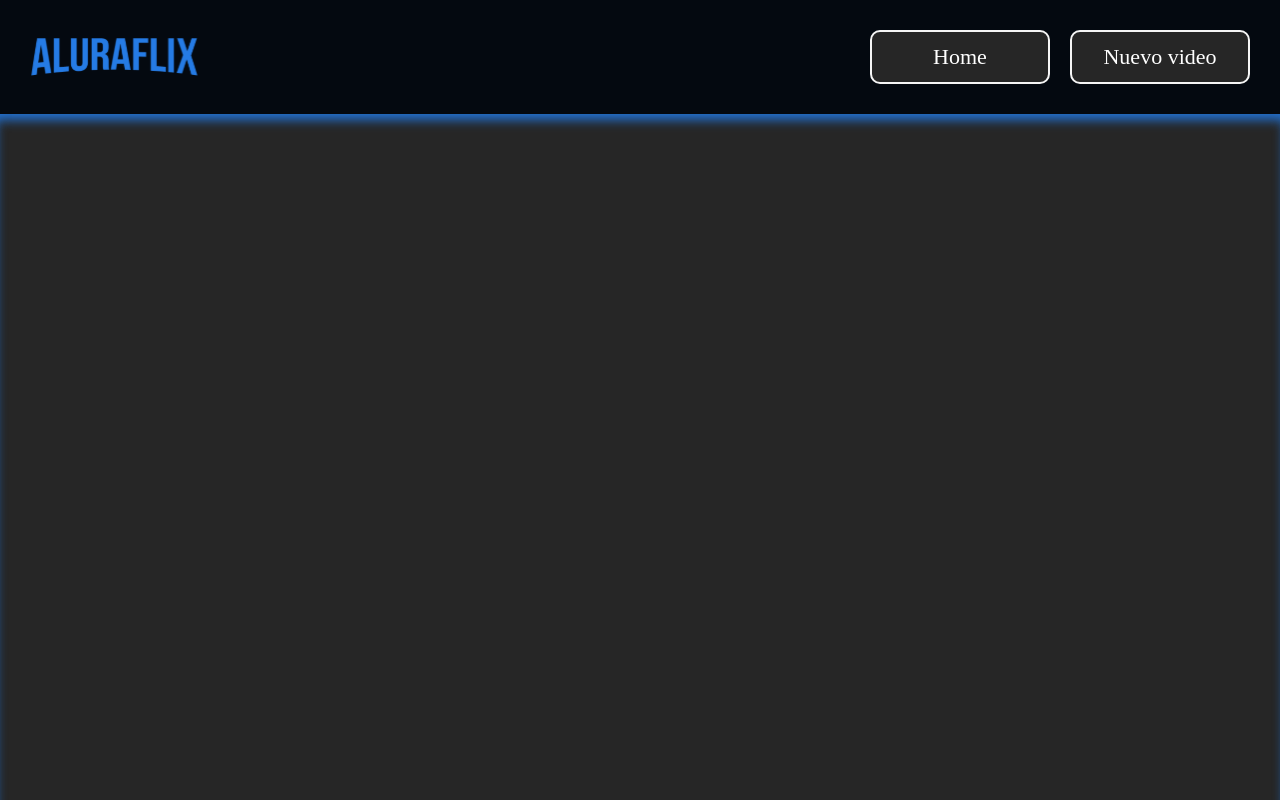
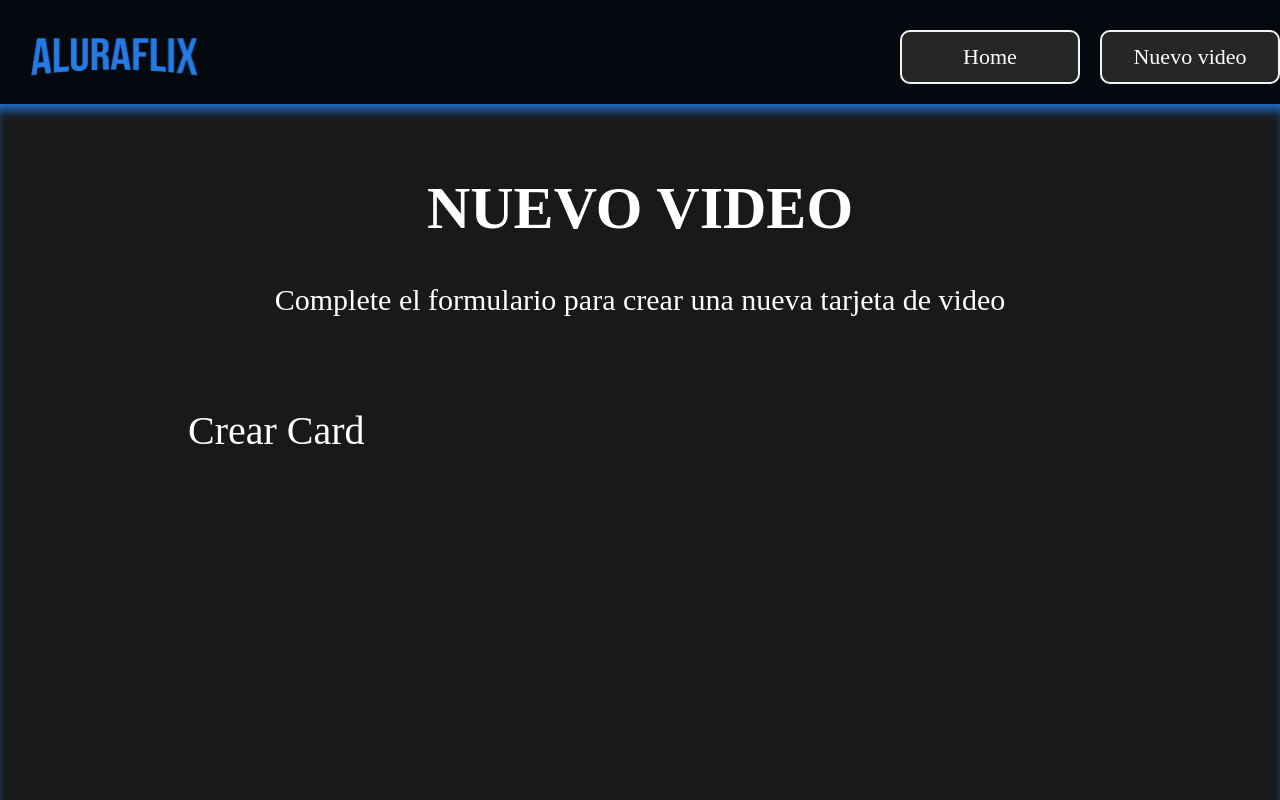
Before and after one commit to PGPLAYER15/Alura-flix, a React (Vite) app: page /Formulario in a window 1280 px wide. Shown: the top 800 px of the page. Built offline with nearby package versions, Linux system fonts and the light colour scheme.

Commit message:
Agregamos las funciones de borrar los videos y iniciamos con el formulario

```diff
--- a/db.json
+++ b/db.json
@@ -1,7 +1,7 @@
 {
   "videos": [
     {
-        "id": 1,
+      "id": "1",
       "title": "Qué Significa Pensar Como Programador",
       "category": "FRONT END",
       "categoryColor": "#6BD1FF",
@@ -10,7 +10,7 @@
       "description": "¿Cuáles son las principales características de un programador? ¿Qué habilidades y competencias debe tener alguien que quiere seguir esa carrera? En este video Christian Velasco nos habla de las principales características de un Programador."
     },
     {
-        "id": 2,
+      "id": "2",
       "title": "Cuándo usar let, var y const?",
       "category": "FRONT END",
       "categoryColor": "#6BD1FF",
@@ -19,43 +19,34 @@
       "description": "¿A veces cuando estás programando sientes dificuldades en saber en qué momento utilizar let, var o const para declarar una variable? En este video te sacamos estas dudas, además de explicarte lo que es escopo global y local en JavaScript."
     },
     {
-        "id": 3,
-        "title": "¿Qué es JavaScript?",
-        "category": "FRONT END",
-        "categoryColor": "#6BD1FF",
-        "photo": "https://i.ytimg.com/vi/GJfOSoaXk4s/mqdefault.jpg",
-        "link": "https://www.youtube.com/embed/GJfOSoaXk4s?si=Sy4rvrikw1n4x2-o",
-        "description": "JavaScript: ¿qué es y cómo se hizo este lenguaje que genera muchas discusiones y debates entre la gente del área de desarrollo? Genesys y Gabriela nos hablan exactamente de esto en este Alura Tips."
-      },
-      {
-        "id": 4,
+      "id": "4",
       "title": "Equipo Front End",
       "category": "FRONT END",
       "categoryColor": "#6BD1FF",
       "photo": "https://i.ytimg.com/vi/rpvrLaBQwgg/maxresdefault.jpg",
       "link": "https://www.youtube.com/embed/rpvrLaBQwgg?si=V1VLVFRuKgOI_y6-",
-        "description":  "¿Estás empezando tus estudios de Programación? ¿Te interesa todo lo que es la creación de Páginas Web Desarrollo de Softwares? ¿O estás pensando en cambiar de carrera y entrar a la maravillosa area de tecnología?"
+      "description": "¿Estás empezando tus estudios de Programación? ¿Te interesa todo lo que es la creación de Páginas Web Desarrollo de Softwares? ¿O estás pensando en cambiar de carrera y entrar a la maravillosa area de tecnología?"
     },
     {
-        "id": 5,
+      "id": "5",
       "title": "Spring Framework. ¿Qué es ?",
       "category": "BACK END",
       "categoryColor": "#00C86F",
       "photo": "https://i.ytimg.com/vi/t-iqt1b2qqk/maxresdefault.jpg",
       "link": "https://www.youtube.com/embed/t-iqt1b2qqk?si=HaMciLKuslok023B",
-        "description":"¿Busca un framework  para utilizar en sus proyectos? ¿Conoce Spring Framework? Spring es el framework más usado de Java. Nos ofrece herramientas que nos permiten crear proyectos más avanzados, con mejores prácticas y en menor tiempo. También posee una gran comunidad, lo que nos brinda muchísima documentación y ayuda."
+      "description": "¿Busca un framework  para utilizar en sus proyectos? ¿Conoce Spring Framework? Spring es el framework más usado de Java. Nos ofrece herramientas que nos permiten crear proyectos más avanzados, con mejores prácticas y en menor tiempo. También posee una gran comunidad, lo que nos brinda muchísima documentación y ayuda."
     },
     {
-        "id": 6,
+      "id": "6",
       "title": "¿Qué es SQL y NoSQL?",
       "category": "BACK END",
       "categoryColor": "#00C86F",
-        "photo":  "https://i.ytimg.com/vi/cLLKVd5CNLc/maxresdefault.jpg",
+      "photo": "https://i.ytimg.com/vi/cLLKVd5CNLc/maxresdefault.jpg",
       "link": "https://www.youtube.com/embed/cLLKVd5CNLc?si=MYp6WnXXQvqGSPYi",
       "description": "¿Cuáles son las diferencias entre una estructura de datos relacional (SQL) y una no relacional (NoSQL) y cuáles son las principales ventajas de cada una? Álvaro Camacho lo explica en este vídeo."
     },
     {
-        "id": 7,
+      "id": "7",
       "title": "Simplificando tu código en Java: Conoce los enum",
       "category": "BACK END",
       "categoryColor": "#00C86F",
@@ -64,7 +55,7 @@
       "description": "¿Escribir muchas variables del tipo constantes en Java te parece un proceso tedioso y que genera muchas líneas de código? En este Alura+ la instructora Génesys Rondón nos enseña a simplificar esta tarea usando un tipo de dato especial llamado enum."
     },
     {
-        "id": 8,
+      "id": "8",
       "title": "¿Qué son las Soft Skills?",
       "category": "INNOVACIÓN Y GESTIÓN",
       "categoryColor": "#FFBA05",
@@ -73,16 +64,16 @@
       "description": "¿Qué son las Softskills y por qué es tan importante desarrollarlas para posicionarse en el mercado laboral? En este video de Alura Tips, Pri Stuani nos habla de las habilidades más buscadas por las empresas en sus profesionales y cómo las Soft Skills te ayudan en el día a día."
     },
     {
-        "id": 9,
+      "id": "9",
       "title": "7 Soft Skills más deseadas por las empresas",
       "category": "INNOVACIÓN Y GESTIÓN",
       "categoryColor": "#FFBA05",
       "photo": "https://i.ytimg.com/vi/YhR7Zp8NUzE/maxresdefault.jpg",
       "link": "https://www.youtube.com/embed/YhR7Zp8NUzE?si=ky6cHgq598bnyowv",
-        "description":"Seguro que ya escuchaste hablar sobre las Soft Skills, pero ¿sabes cuáles son las 7 más buscadas por las empresas? Quédate en este video con nosotros que vamos a explicarte la importancia de estas habilidades y porque son tan requeridas en el mercado laboral."
+      "description": "Seguro que ya escuchaste hablar sobre las Soft Skills, pero ¿sabes cuáles son las 7 más buscadas por las empresas? Quédate en este video con nosotros que vamos a explicarte la importancia de estas habilidades y porque son tan requeridas en el mercado laboral."
     },
     {
-        "id": 10,
+      "id": "10",
       "title": "Ventajas de las metodologías Ágiles",
       "category": "INNOVACIÓN Y GESTIÓN",
       "categoryColor": "#FFBA05",
--- a/src/Components/CategoriaVIdeos/CategoriaVIdeos.jsx
+++ b/src/Components/CategoriaVIdeos/CategoriaVIdeos.jsx
@@ -58,7 +58,7 @@ const VideoItem = styled.div`
     }
 `;
 
-const CategoriaVideos = ({ categoria, color, videos, onVideoEdit }) => {
+const CategoriaVideos = ({ categoria, color, videos, onVideoEdit,onVideoDelete }) => {
     const [isModalOpen, setIsModalOpen] = useState(false);
     const [selectedVideo, setSelectedVideo] = useState(null);
 
@@ -72,6 +72,12 @@ const CategoriaVideos = ({ categoria, color, videos, onVideoEdit }) => {
         setSelectedVideo(null);
     };
 
+    const handleDeleteClick = (id) => {
+        if (window.confirm('¿Estás seguro de que quieres eliminar este video?')) {
+            onVideoDelete(id);
+        }
+    };
+
     return (
         <ContainerCategorias>
             <TituloCategoria color={color}>{categoria}</TituloCategoria>
@@ -80,7 +86,7 @@ const CategoriaVideos = ({ categoria, color, videos, onVideoEdit }) => {
                     <VideoItem key={video.id} color={color} style={{background:"#000000"}}>
                         <img src={video.photo} alt={video.title} style={{width: '100%'}} />
                         <ContenedorEditVideo>
-                            <button style={{display:"flex", gap:"4px",background:"none", color:"white",border:"none" ,cursor:"pointer"}}>
+                            <button onClick={()=> handleDeleteClick(video.id)} style={{display:"flex", gap:"4px",background:"none", color:"white",border:"none" ,cursor:"pointer"}}>
                                 <MdDeleteForever style={{width:"40px" , height:"50px"}}/>
                                 <p style={{width:"40px"}}>  BORRAR </p>
                             </button>
--- a/src/Components/Header/index.jsx
+++ b/src/Components/Header/index.jsx
@@ -5,7 +5,7 @@ import { useNavigate } from 'react-router-dom';
 
 const HeaderStyle = styled.header`
     display: flex;
-    padding: 30px 30px;
+    padding: 30px 0 20px 30px;
     color: white;
     justify-content: space-between;
 `
--- a/src/Components/Modalzoom/modalzoom.jsx
+++ b/src/Components/Modalzoom/modalzoom.jsx
@@ -114,7 +114,7 @@ const ModalZoom = ({ isOpen, closeModal, video, onVideoUpdate }) => {
     };
 
     try {
-      const response = await fetch(`http://localhost:3001/videos/${video.id}`, {
+      const response = await fetch(`http://localhost:3000/videos/${video.id}`, {
         method: 'PUT',
         headers: {
           'Content-Type': 'application/json',
--- a/src/pages/Formulario.jsx
+++ b/src/pages/Formulario.jsx
@@ -5,20 +5,44 @@ import Header from "../Components/Header";
 import Footer from "../Components/FooterPage";
 
 const FondoColor = styled.div`
-    background-color: #040910;
+    background-color: #191919;
     width: 100%;
     min-height: 100vh;
+    display: flex;
+    flex-direction: column;
+`
+const Container = styled.div`
+    width:100%;
+    background-color: #191919;
+    width: 100%;
+    height: 110vh;
+    box-shadow:inset 0 10px 11px -4px #2271D1 ;
 
 `
 
-const ContainerForm = styled.div`
-    width:100%;
-    background-color: #262626;
-    width: 100%;
-    min-height: 100vh;
-    box-shadow:inset 0 10px 11px -4px #2271D1 ;
+const TituloEstilizado = styled.h1`
+    text-align:center;
+    font-size: 60px;
+    color:white;
+    margin-top:70px;
+`
+
+const ParrafoEstilizado = styled.p`
+    text-align:center;
+    font-size: 30px;
+    color:white;
 
 `
+const CrearCardParrafo = styled.p`
+    font-size:40px;
+    color:white;
+    position:relative;
+    /* left:20px; */
+`
+const ContainerForm = styled.div`
+    margin: 90px 188px;
+`
+
 
 const Formulario = () => {
     useEffect(() => {
@@ -29,8 +53,17 @@ const Formulario = () => {
         <>
             <Normalize/>
                 <FondoColor>
-                    <Header/>
-                    <ContainerForm/>
+                    <Header fondo={"#040910"}/>
+                    <Container>
+
+                    <TituloEstilizado> NUEVO VIDEO</TituloEstilizado>
+                    <ParrafoEstilizado> Complete el formulario para crear una nueva tarjeta de video </ParrafoEstilizado>
+
+                    <ContainerForm>
+                        <CrearCardParrafo> Crear Card </CrearCardParrafo>
+                    </ContainerForm>
+
+                    </Container>
                     <Footer/>
                 </FondoColor>
         </>
--- a/src/pages/home.jsx
+++ b/src/pages/home.jsx
@@ -30,7 +30,7 @@ const Home = () => {
   const [selectedVideo, setSelectedVideo] = useState(null);
 
   useEffect(() => {
-    fetch('http://localhost:3001/videos')
+    fetch('http://localhost:3000/videos')
       .then(response => response.json())
       .then(data => {
         setVideos(data);
@@ -40,10 +40,33 @@ const Home = () => {
       .catch(error => console.error('Error:', error));
   }, []);
 
+  //Funcion Para editar los videos
+
   const handleVideoUpdate = (updatedVideo) => {
     setVideos(videos.map(video =>
         video.id === updatedVideo.id ? updatedVideo : video
     ));
+  };
+
+
+  // Funcion Para borrar videos
+
+  const handleVideoDelete = async (id) => {
+    try {
+      const response = await fetch(`http://localhost:3000/videos/${id}`, {
+        method: 'DELETE',
+      });
+
+      if (!response.ok) {
+        throw new Error('Failed to delete video');
+      }
+
+      // Actualizar el estado eliminando el video
+      setVideos(prevVideos => prevVideos.filter(video => video.id !== id));
+      console.log('Video deleted successfully');
+    } catch (error) {
+      console.error('Error deleting video:', error);
+    }
   };
 
   return (
@@ -60,6 +83,7 @@ const Home = () => {
               color={categoria.color}
               videos={videos.filter(video => video.category === categoria.nombre)}
               onVideoEdit={handleVideoUpdate}
+              onVideoDelete={handleVideoDelete}
             />
           ))}
         </ContenedorCategorias>
```
Lines whose indentation alone changed are shown as unchanged.
